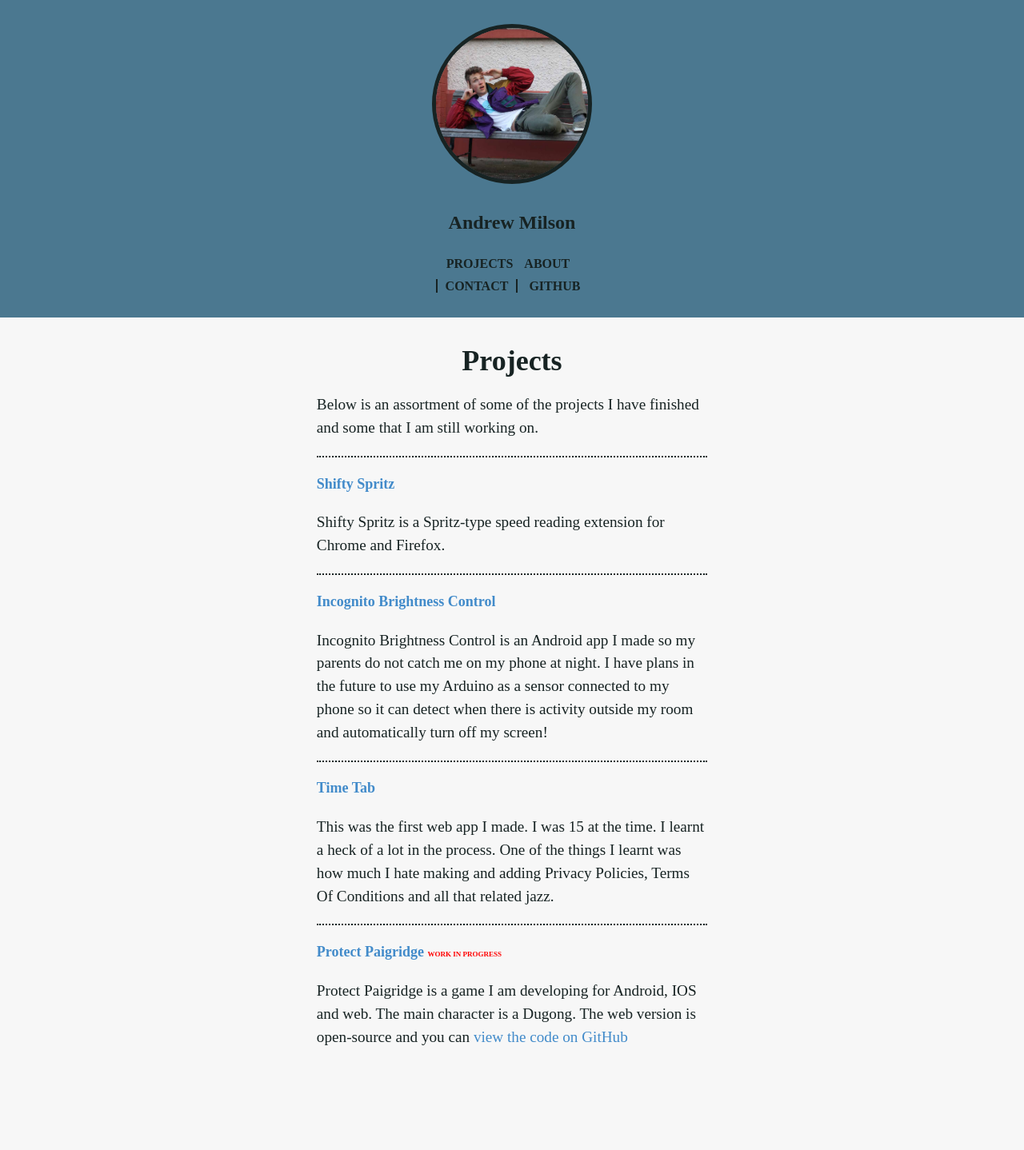
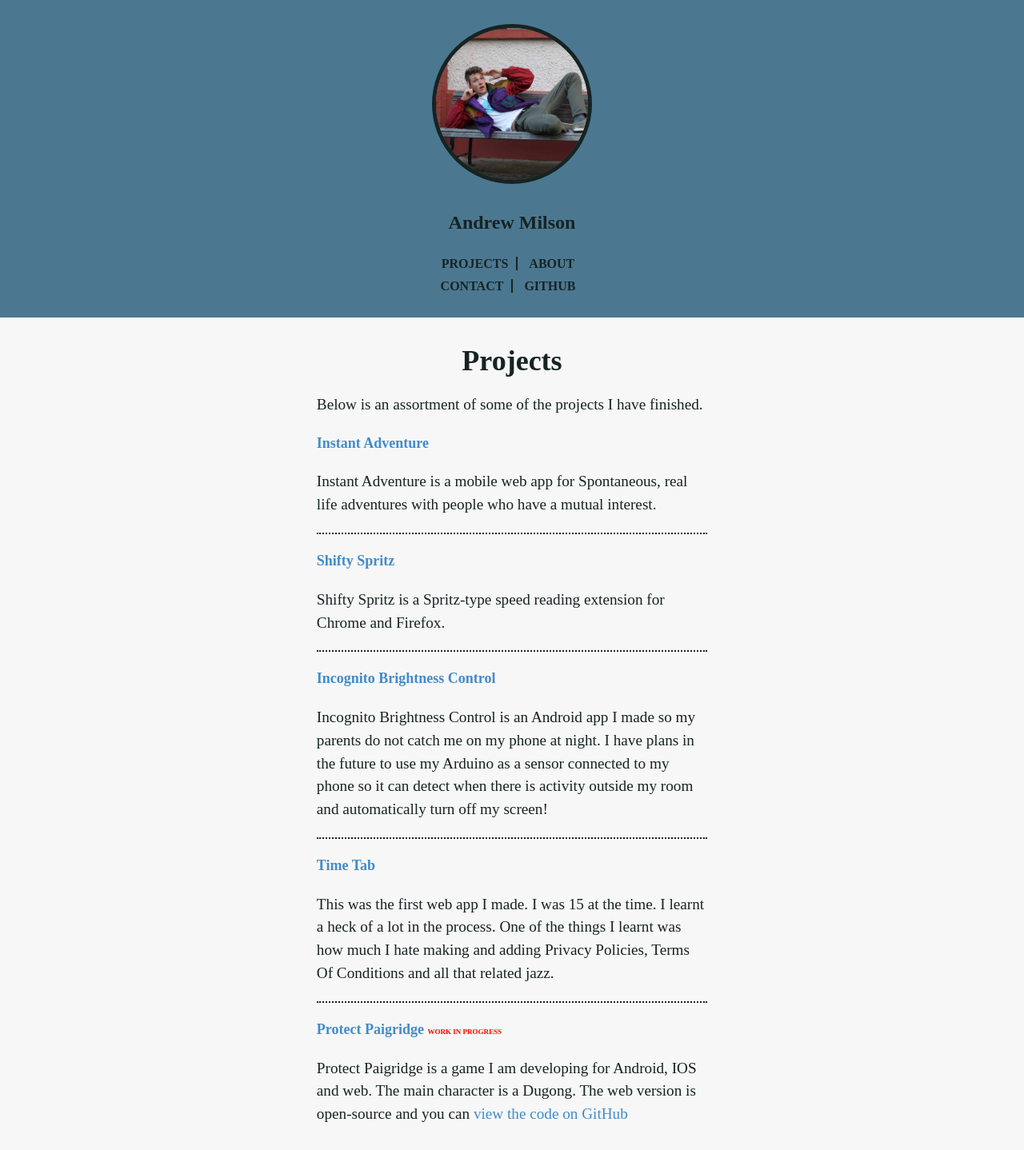
Before and after one commit to andrewmilson/andrewmilson.github.io, a Jekyll site: the page built from index.html, in a window 1280 px wide. Shown: the whole page at 80% size. Built offline with Jekyll 4.4.1, drawn with Linux system fonts in a browser that asks for light colours; some web fonts are replaced; Markdown is read by kramdown in place of the engine named in the settings; before the commit the page ends 1341 px from its top, so only the background shows below that.

Commit message:
Added new project.

```diff
--- a/index.html
+++ b/index.html
@@ -4,11 +4,13 @@ layout: default
 
 <h1>Projects</h1>
 <p>
-  Below is an assortment of some of the projects I have finished and some that I am still working on.
+  Below is an assortment of some of the projects I have finished.
 </p>
+<a href="http://instantadventure.co/" target="_blank"><h4>Instant Adventure</h4></a>
+<p>Instant Adventure is a mobile web app for Spontaneous, real life adventures with people who have a mutual interest.</p>
 <hr>
 <a href="http://andrewmilson.com/shifty-spritz/" target="_blank"><h4>Shifty Spritz</h4></a>
-<p>Shifty Spritz</a> is a Spritz-type speed reading extension for Chrome and Firefox.</p>
+<p>Shifty Spritz is a Spritz-type speed reading extension for Chrome and Firefox.</p>
 <hr>
 <a href="https://play.google.com/store/apps/details?id=com.andrewmilson.incognitobrightnesscontrol" target="_blank"><h4>Incognito Brightness Control</h4></a>
 <p>Incognito Brightness Control is an Android app I made so my parents do not catch me on my phone at night. I have plans in the future to use my Arduino as a sensor connected to my phone so it can detect when there is activity outside my room and automatically turn off my screen!</p>
--- a/source/css/style.styl
+++ b/source/css/style.styl
@@ -15,7 +15,7 @@
       margin 0 10px 0 0
       border-right 2px solid #172323
 
-      &:nth-child(3n + 3)
+      &:nth-child(2n + 2)
         border none
         margin 0
 
```
Also changed, not shown: assets/css/main.min.css, assets/css/style.min.css.
